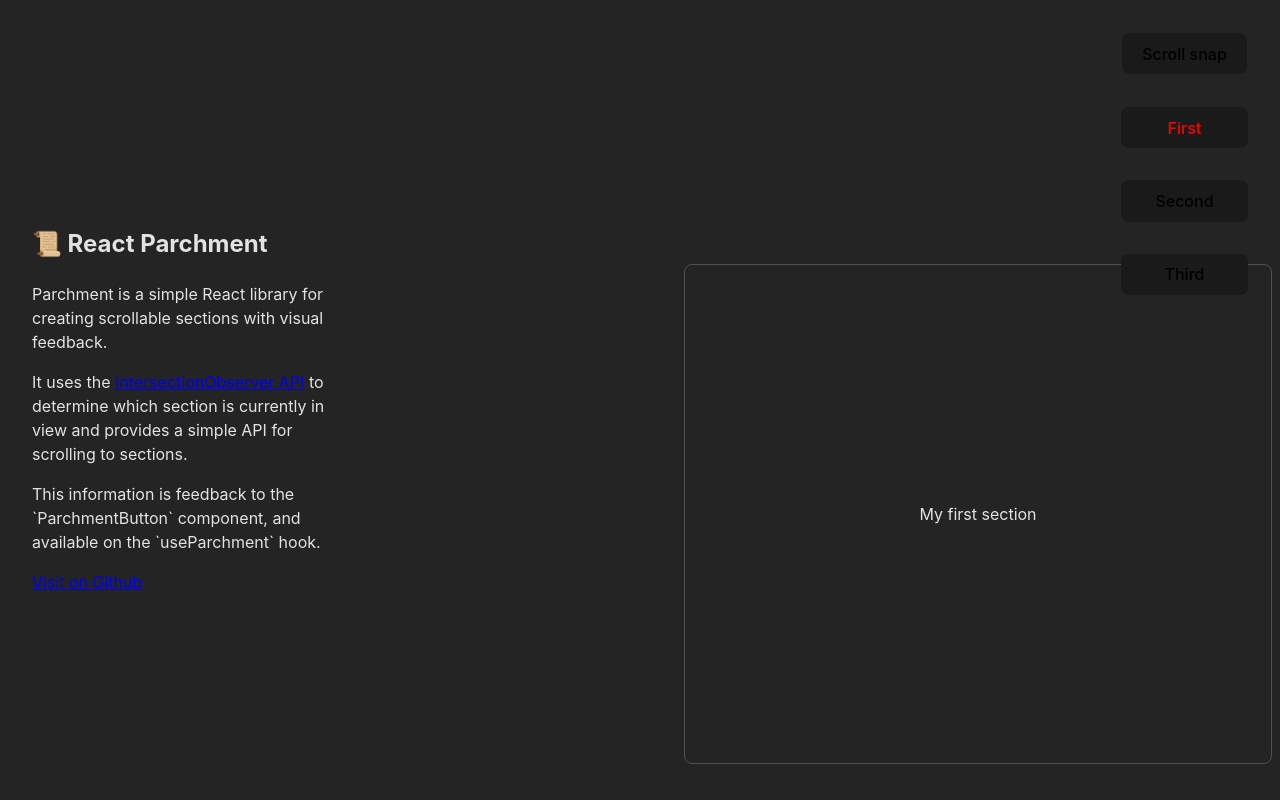
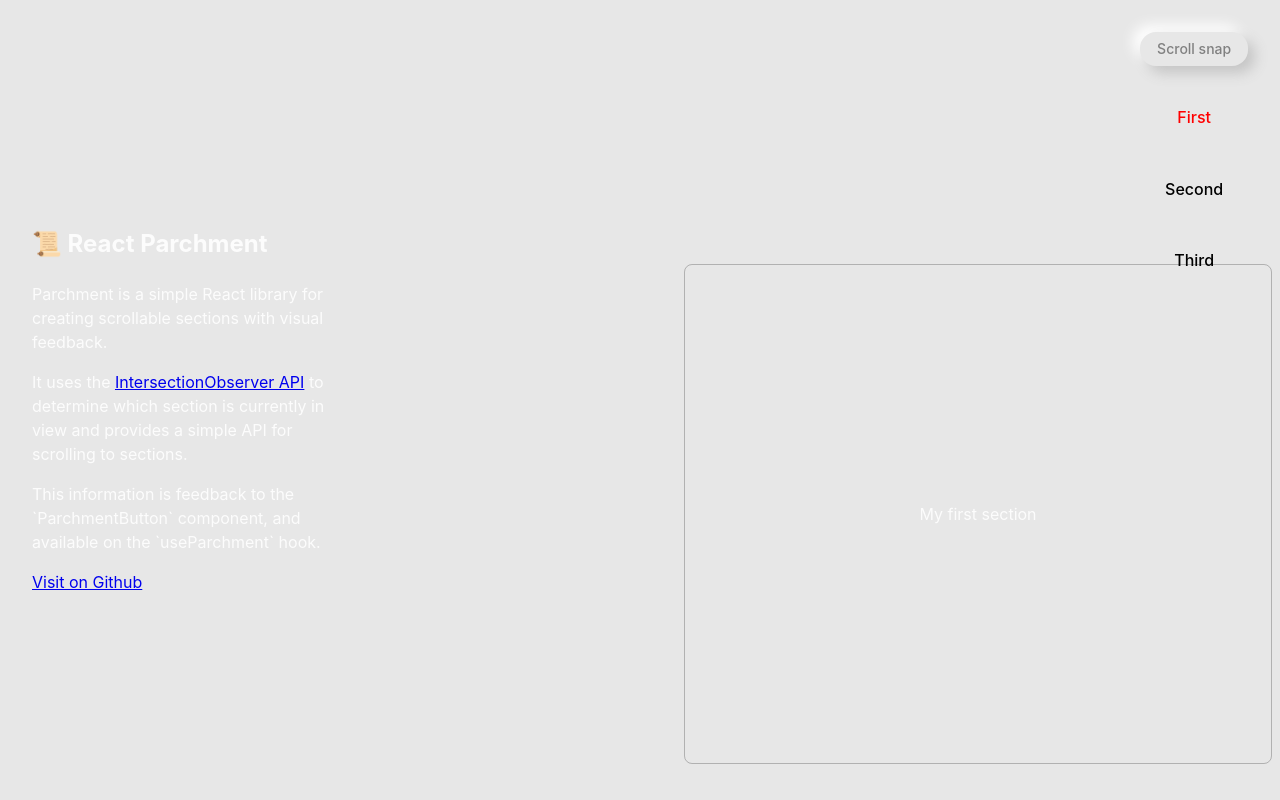
Before and after one commit to alex-fitzgerald/parchment, a React (Vite) app: page / in a window 1280 px wide. Built offline with nearby package versions, Linux system fonts and the light colour scheme.

Commit message:
feat: add flourish to demo site

```diff
--- a/index.html
+++ b/index.html
@@ -5,7 +5,7 @@
     <meta name="viewport" content="width=device-width, initial-scale=1.0" />
     <title>📜 React Parchment</title>
   </head>
-  <body>
+  <body style="background-color: var(--background)">
     <div id="root"></div>
     <script type="module" src="/src/main.tsx"></script>
   </body>
--- a/src/demo-app.css
+++ b/src/demo-app.css
@@ -13,10 +13,18 @@
     -moz-osx-font-smoothing: grayscale;
 
     --foreground: black;
+    --foreground-muted: gray;
+    --background: #e7e7e7;
     --accent: red;
+
+    --neumorphic-shadow: 7px 7px 14px #c4c4c4, -7px -7px 14px #ffffff;
+    --neumorphic-shadow-inset:  inset 7px 7px 14px #c4c4c4, inset -7px -7px 14px #ffffff;
 
     @media (prefers-color-scheme: dark) {
         --foreground: white;
+        --background: #363636;
+        --neumorphic-shadow: 7px 7px 14px #2e2e2e, -7px -7px 14px #3e3e3e;
+        --neumorphic-shadow-inset: inset 7px 7px 14px #2e2e2e, inset -7px -7px 14px #3e3e3e;
     }
 }
 
@@ -37,12 +45,12 @@ body {
 
 button {
     border-radius: 8px;
-    border: 1px solid transparent;
     padding: 0.6em 1.2em;
     font-size: 1em;
     font-weight: 500;
     font-family: inherit;
-    background-color: #1a1a1a;
+    border: transparent;
+    background-color: transparent;
     cursor: pointer;
     transition: border-color 0.25s;
 }
--- a/src/demo-app.tsx
+++ b/src/demo-app.tsx
@@ -29,8 +29,8 @@ function Section({ title }: { title: string }) {
 
 function Controls({ snap, toggleSnap }: { snap: boolean; toggleSnap: () => void }) {
     return (
-        <div style={{ border: '1px solid', borderColor: snap ? 'var(--foreground)' : 'transparent' }}>
-            <button onClick={toggleSnap}>
+        <div>
+            <button onClick={toggleSnap} style={{ fontSize: '0.875em', color: snap ? 'var(--foreground)' : 'var(--foreground-muted)', boxShadow: snap ? 'var(--neumorphic-shadow-inset)' : 'var(--neumorphic-shadow)', borderRadius: '16px', textShadow: snap ? '0px 0px 4px var(--foreground)' : '' }}>
                 Scroll snap
             </button>
         </div>
```
